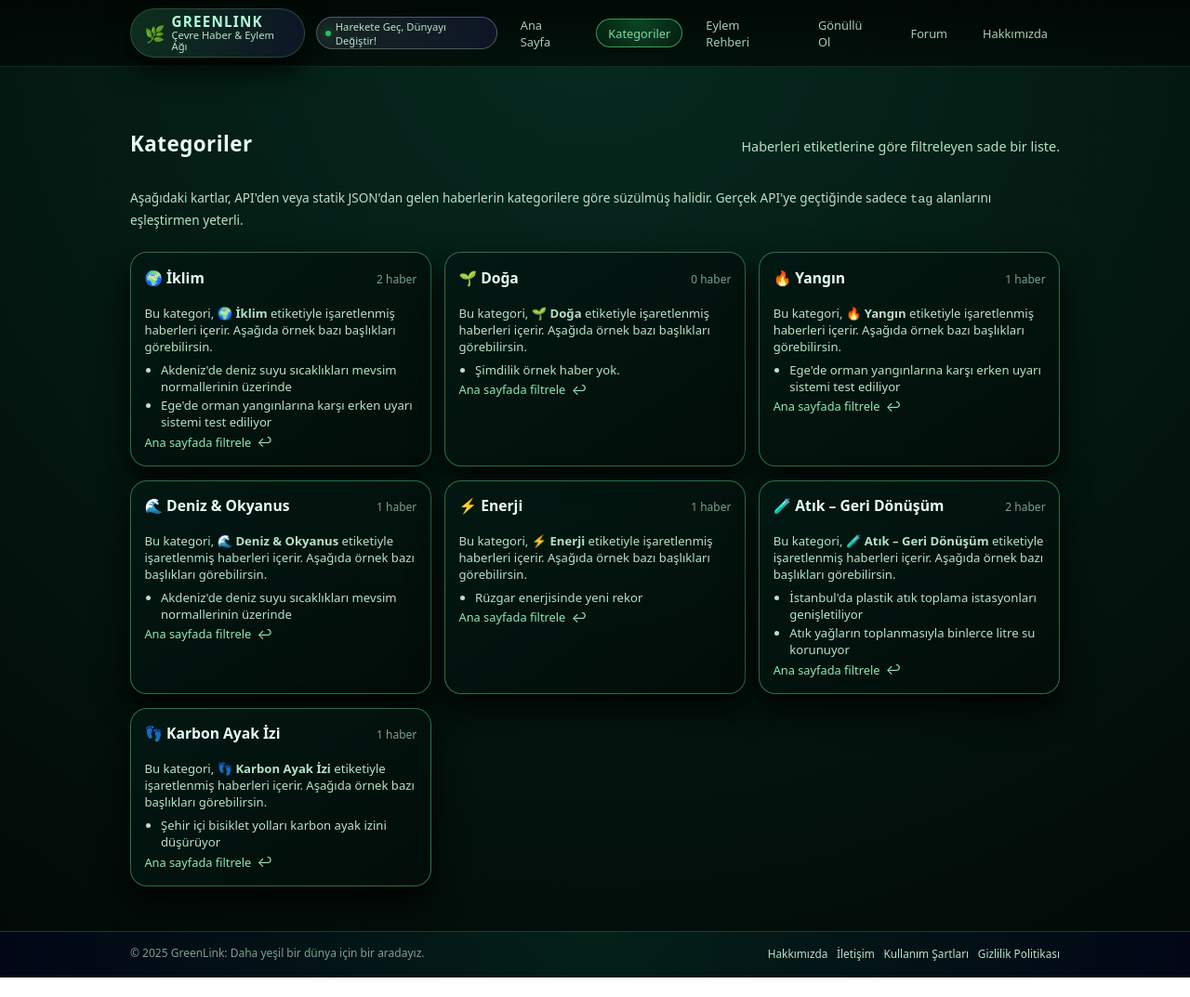
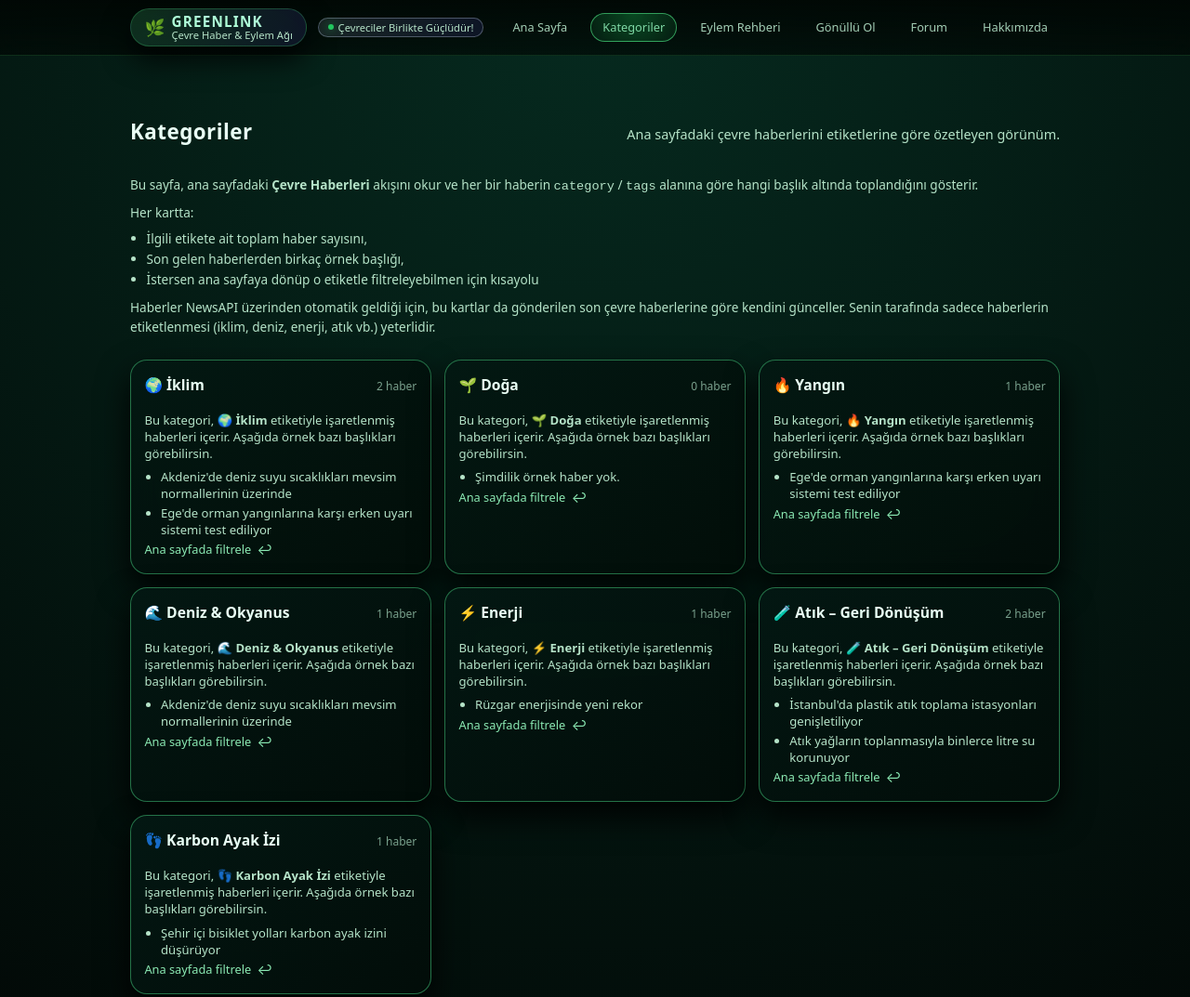
Before and after one commit to elf-coder/greenl-nk02, a website: page public/kategoriler.html in a window 1280 px wide. Shown: the top 1073 px of the page at 93% size. Before the commit the page ends 1052 px from the top, so only its background shows below. Drawn offline with Linux system fonts and the light colour scheme.

Commit message:
kategori düzenlemesi

```diff
--- a/public/js/main.js
+++ b/public/js/main.js
@@ -1,14 +1,19 @@
 // Ana JS: navbar active durumu, yıl, haberler ve kategoriler
 
-document.addEventListener("DOMContentLoaded", () => {
+document.addEventListener("DOMContentLoaded", async () => {
   highlightActiveNav();
   setYear();
-  initNews();
+
+  // Önce haberler gelsin (API + kara liste vs.)
+  await initNews();
+
+  // Sonra bu haberlere göre kategoriler ve diğerleri çalışsın
   initCategoriesPage();
   initRecycling();
   initVolunteer();
   initForum();
 });
+
 
 function highlightActiveNav() {
   const htmlEl = document.documentElement;
@@ -274,7 +279,10 @@ function initCategoriesPage() {
   container.innerHTML = "";
 
   categories.forEach((cat) => {
-    const related = sampleNews.filter((n) => n.category === cat.id || (n.tags || []).includes(cat.id));
+   const related = newsStore.filter(
+  (n) => n.category === cat.id || (n.tags || []).includes(cat.id)
+  );
+
     const card = document.createElement("article");
     card.className = "card";
     card.innerHTML = `
--- a/public/kategoriler.html
+++ b/public/kategoriler.html
@@ -9,6 +9,7 @@
 <body>
   <div class="page-wrapper">
 
+    <!-- Navbar -->
     <div class="navbar-shell">
       <header class="navbar">
         <div class="nav-left">
@@ -21,7 +22,7 @@
           </a>
           <span class="chip">
             <span class="chip-dot"></span>
-        <span>Harekete Geç, Dünyayı Değiştir!</span>
+            <span>Çevreciler Birlikte Güçlüdür!</span>
           </span>
         </div>
         <nav class="nav-right">
@@ -35,30 +36,48 @@
       </header>
     </div>
 
+    <!-- İçerik -->
     <main class="container">
-
       <section class="section">
         <div class="section-header">
           <h1 class="section-title">Kategoriler</h1>
-    <p class="section-subtitle">Haberleri etiketlerine göre filtreleyen sade bir liste.</p>
+          <p class="section-subtitle">
+            Ana sayfadaki çevre haberlerini etiketlerine göre özetleyen görünüm.
+          </p>
         </div>
-  <p class="prose">
-    Aşağıdaki kartlar, API'den veya statik JSON'dan gelen haberlerin kategorilere göre süzülmüş halidir.
-    Gerçek API'ye geçtiğinde sadece <code>tag</code> alanlarını eşleştirmen yeterli.
+        <div class="prose">
+          <p>
+            Bu sayfa, ana sayfadaki <strong>Çevre Haberleri</strong> akışını okur ve
+            her bir haberin <code>category</code> / <code>tags</code> alanına göre
+            hangi başlık altında toplandığını gösterir.
           </p>
+          <p>
+            Her kartta:
+          </p>
+          <ul>
+            <li>İlgili etikete ait toplam haber sayısını,</li>
+            <li>Son gelen haberlerden birkaç örnek başlığı,</li>
+            <li>İstersen ana sayfaya dönüp o etiketle filtreleyebilmen için kısayolu</li>
+          </ul>
+          <p>
+            Haberler NewsAPI üzerinden otomatik geldiği için, bu kartlar da
+            gönderilen son çevre haberlerine göre kendini günceller. Senin tarafında
+            sadece haberlerin etiketlenmesi (iklim, deniz, enerji, atık vb.) yeterlidir.
+          </p>
+        </div>
       </section>
 
       <section class="section">
         <div class="card-grid" id="category-list">
-    <!-- JS ile her kategori için auto-kart -->
+          <!-- JS, newsStore içindeki güncel verilere göre kartları doldurur -->
         </div>
       </section>
-
     </main>
 
+    <!-- Footer -->
     <footer class="footer">
       <div class="footer-inner">
-    <span>© <span id="year-span"></span> GreenLink: Daha yeşil bir dünya için bir aradayız.</span>
+        <span>© <span id="year-span"></span> GreenLink. Daha yeşil bir dünya için.</span>
         <div class="footer-links">
           <a class="footer-link" href="hakkimizda.html">Hakkımızda</a>
           <a class="footer-link" href="iletisim.html">İletişim</a>
```
Lines whose indentation alone changed are shown as unchanged.
